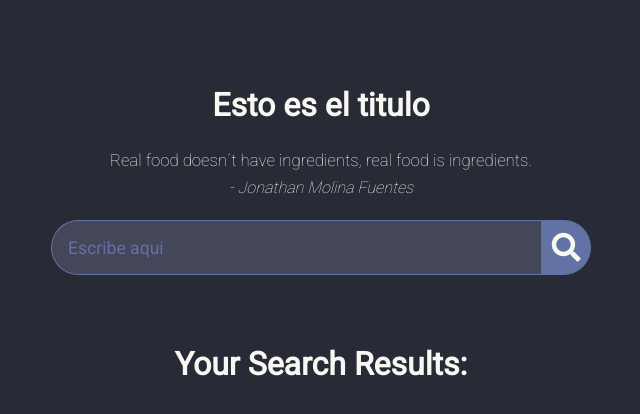
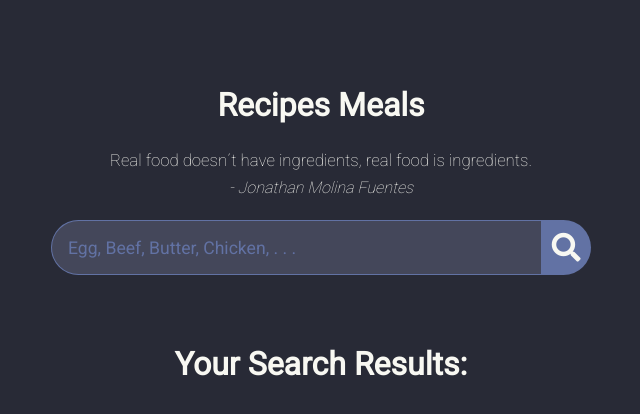
Before and after one commit to jonathanmfk/recipe-by-ingredients, a plain HTML site: page index.html in a window 1280 px wide. Shown: the whole page, without its empty margins (319-959 px from the left). Drawn offline with Linux system fonts and the light colour scheme.

Commit message:
texttos en ingles

```diff
--- a/index.html
+++ b/index.html
@@ -5,7 +5,7 @@
 	<meta charset="UTF-8">
 	<meta http-equiv="X-UA-Compatible" content="IE=edge">
 	<meta name="viewport" content="width=device-width, initial-scale=1.0">
-	<title>Taller de Arquitectura</title>
+	<title>Meals</title>
 	<link rel="stylesheet" href="https://use.fontawesome.com/releases/v5.15.3/css/all.css"
 		integrity="sha384-SZXxX4whJ79/gErwcOYf+zWLeJdY/qpuqC4cAa9rOGUstPomtqpuNWT9wdPEn2fk" crossorigin="anonymous">
 	<link rel="stylesheet" href="/css/style.css">
@@ -17,13 +17,13 @@
 	<div class="container"></div>
 	<div class="meal-wrapper">
 		<div class="meal-search">
-			<h2 class="tittle">Esto es el titulo</h2>
+			<h2 class="tittle">Recipes Meals</h2>
 			<blockquote>Real food doesn´t have ingredients, real food is ingredients.<br>
 				<cite>- Jonathan Molina Fuentes</cite>
 			</blockquote>
 
 			<div class="meal-search-box">
-				<input type="text" class="search-control btn" id="search-input" placeholder="Escribe aqui">
+				<input type="text" class="search-control btn" id="search-input" placeholder="Egg, Beef, Butter, Chicken, . . .">
 				<button type="submit" class="search-btn btn" id="search-btn">
 					<i class="fas fa-search"></i>
 				</button>
--- a/js/script.js
+++ b/js/script.js
@@ -41,7 +41,7 @@ async function getMealList(){
       });
       mealList.classList.remove('notFound');
     } else {
-      html = `Perdón, pero no existe la receta "${searchInputTxt}"`;
+      html = `Sorry, but there is no ingredient with "${searchInputTxt}"`;
       mealList.classList.add('notFound');
     }
     mealList.innerHTML = html;
```
